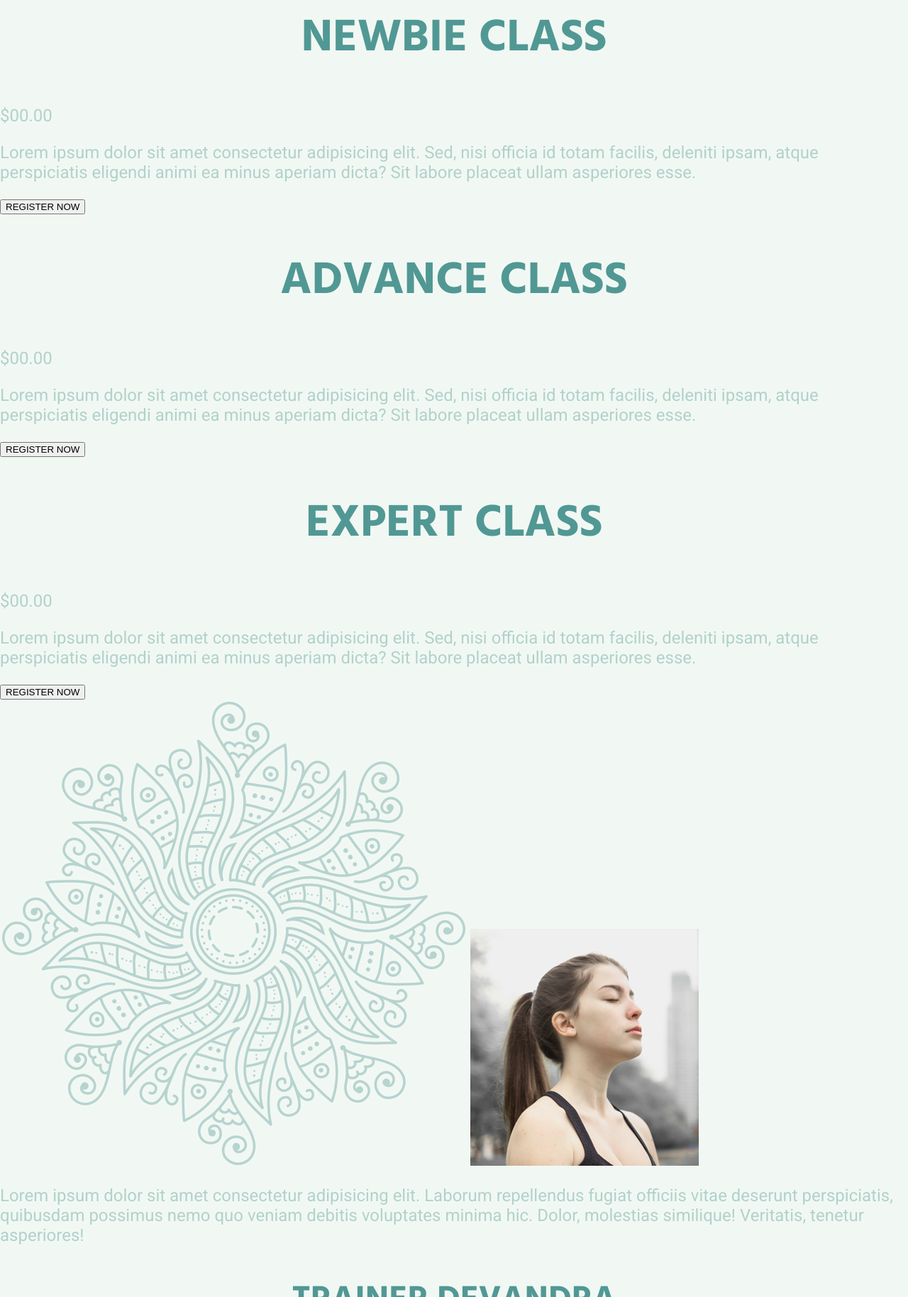
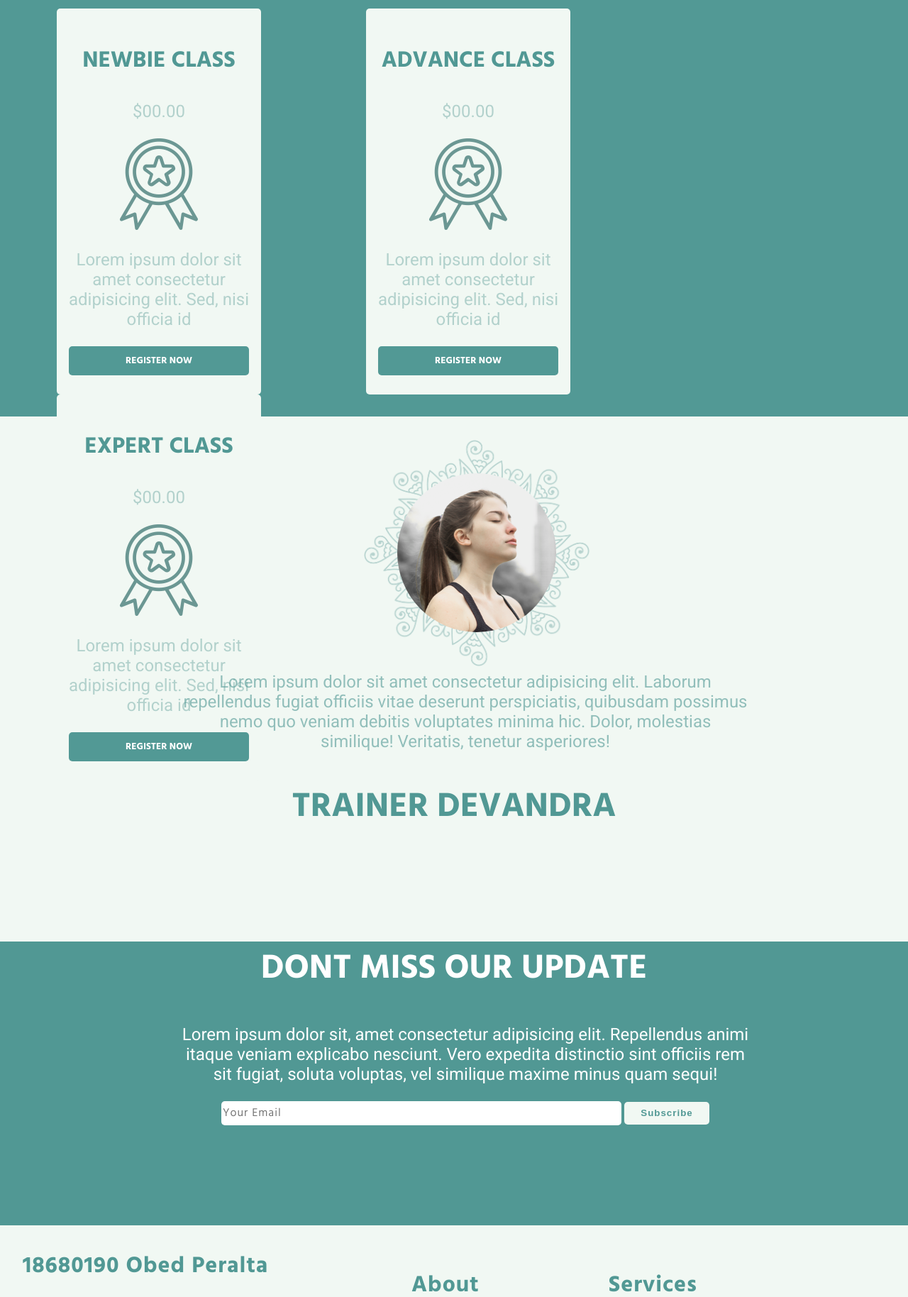
Before and after one commit to obed-peralta/web3, a plain HTML site: page index.html in a window 1280 px wide. Shown: the part 4370-6198 px from the top of the page at 71% size. Drawn offline with nearby package versions, Linux system fonts and the light colour scheme.

Commit message:
Ya quedo

```diff
--- a/index.html
+++ b/index.html
@@ -186,7 +186,7 @@
             <div class="section">
                 <div class="target">
                     <div class="title">
-                        <h2>OUR STATS</h2>
+                        <h2>Pricing</h2>
                     </div>
                     <div class="body">
                         <p>Lorem ipsum dolor sit amet consectetur adipisicing elit. Alias odio quo eum atque repellendus! Earum in fugit vitae a corporis quae necessitatibus eveniet sequi? Sequi repellat harum qui error eligendi!</p>
@@ -194,15 +194,16 @@
                 </div>
             </div>
         </div>
-        <div class="row">
+        <div class="row-2">
             <div class="section">
                 <div class="target">
                     <div class="title">
-                        <h1>NEWBIE CLASS</h1>
+                        <h3>NEWBIE CLASS</h1>
                         <p>$00.00</p>
                     </div>
                     <div class="body">
-                        <p>Lorem ipsum dolor sit amet consectetur adipisicing elit. Sed, nisi officia id totam facilis, deleniti ipsam, atque perspiciatis eligendi animi ea minus aperiam dicta? Sit labore placeat ullam asperiores esse.</p>
+                        <img src="iconos/award.png" alt="">
+                        <p>Lorem ipsum dolor sit amet consectetur adipisicing elit. Sed, nisi officia id</p>
                     </div>
                     <div class="footer">
                         <button>REGISTER NOW</button>
@@ -210,11 +211,12 @@
                 </div>
                 <div class="target">
                     <div class="title">
-                        <h1>ADVANCE CLASS</h1>
+                        <h3>ADVANCE CLASS</h1>
                         <p>$00.00</p>
                     </div>
                     <div class="body">
-                        <p>Lorem ipsum dolor sit amet consectetur adipisicing elit. Sed, nisi officia id totam facilis, deleniti ipsam, atque perspiciatis eligendi animi ea minus aperiam dicta? Sit labore placeat ullam asperiores esse.</p>
+                        <img src="iconos/award.png" alt="">
+                        <p>Lorem ipsum dolor sit amet consectetur adipisicing elit. Sed, nisi officia id</p>
                     </div>
                     <div class="footer">
                         <button>REGISTER NOW</button>
@@ -222,11 +224,12 @@
                 </div>
                 <div class="target">
                     <div class="title">
-                        <h1>EXPERT CLASS</h1>
+                        <h3>EXPERT CLASS</h1>
                         <p>$00.00</p>
                     </div>
                     <div class="body">
-                        <p>Lorem ipsum dolor sit amet consectetur adipisicing elit. Sed, nisi officia id totam facilis, deleniti ipsam, atque perspiciatis eligendi animi ea minus aperiam dicta? Sit labore placeat ullam asperiores esse.</p>
+                        <img src="iconos/award.png" alt="">
+                        <p>Lorem ipsum dolor sit amet consectetur adipisicing elit. Sed, nisi officia id</p>
                     </div>
                     <div class="footer">
                         <button>REGISTER NOW</button>
@@ -244,7 +247,7 @@
                 </div>
             </div>
         </div>
-        <div class="row">
+        <div class="row-2">
             <div class="section">
                 <div class="target">
                     <div class="body">
@@ -278,7 +281,7 @@
             <div class="row">
                 <div class="section">
                     <div class="target">
-                        <div class="title">Title Here</div>
+                        <div class="title">18680190 Obed Peralta</div>
                         <div class="body"><p>Lorem ipsum, dolor sit amet consectetur adipisicing elit. Corporis voluptatum quibusdam rerum vel dolorum architecto iure vero officia amet veritatis! Voluptas officiis quam sed quasi, doloremque repellat impedit fuga reprehenderit.</p></div>
                     </div>
                     <div class="target">
@@ -305,11 +308,14 @@
                             </ul>
                         </div>
                     </div>
-                    <div class="target">
+                    <div class="target" id="social">
                         <div class="title">Follow</div>
                         <div class="body">
                             <ul>
-                                <li>Facebook</li>
+                                <li><a target="blank" href="https://web.facebook.com/obed.peralta.rojas/"><i class="bi bi-facebook"></i> Facebook</a></li>
+                                <li><a target="blank" href="https://twitter.com/?lang=es"><i class="bi bi-twitter"></i> Twitter</a></li>
+                                <li><a target="blank" href="https://www.instagram.com/"><i class="bi bi-instagram"></i> Instagram</a></li>
+                                <li><a target="blank" href="#"><i class="bi bi-whatsapp"></i> Whatsapp</a></li>
                             </ul>
                         </div>
                     </div>
--- a/style.css
+++ b/style.css
@@ -1,5 +1,5 @@
 @import url('https://fonts.googleapis.com/css2?family=Hind:wght@400;700&family=Roboto:wght@100;300;400;700&display=swap');
-
+@import url("https://cdn.jsdelivr.net/npm/bootstrap-icons@1.4.0/font/bootstrap-icons.css");
 body{
     background-color: #f1f8f3;
     padding: 0px;
@@ -109,7 +109,11 @@ header nav li:hover{
     border-radius: 50%;
     position: absolute;
     z-index: -1;
-    margin-left: 6rem;
+    margin-left: 6rem; /* em y rem */
+    /*
+        1em = ~16px;
+        1rem = ~15-18px;
+    */
     margin-top: 6.7rem;
 }
 .container-1 .row .section{
@@ -295,7 +299,7 @@ header nav li:hover{
     background-color: #529995;
     border: none;
     padding: 10px 80px 10px 80px;
-
+    border-radius: 5px;
     font-family: 'Hind';
     font-weight: bold;
     text-align: center;
@@ -311,3 +315,178 @@ header nav li:hover{
     padding: 3rem;
     position: absolute;
 }
+
+/* container-6 */
+.container-6{
+    width: 100%;
+    height: 800px;
+    background-color: #529995;
+}
+.container-6 .row .section .target .title h2{
+    color: #FFF;
+}
+.container-6 .row .section .target .body > p{
+    text-align: center;
+    color: #FFF;
+    width: 50rem;
+    margin-left: 20%;
+}
+
+.container-6 .row-2 .section .target .body{
+    text-align: center;
+}
+
+.container-6 .row-2 .section .target .footer{
+    text-align: center;
+}
+.container-6 .row-2 .section .target .footer button{
+    color: #FFF;
+    background-color: #529995;
+    border: none;
+    padding: 10px 80px 10px 80px;
+    border-radius: 5px;
+    font-family: 'Hind';
+    font-weight: bold;
+    text-align: center;
+    margin-left: 0%;
+    cursor: pointer;
+}
+.container-6 .row-2 .section .target .footer button:hover{
+    color: #529995;
+    background-color: #FFF;
+    border: solid 0.1px #529995;
+}
+.container-6 .row-2 .section .target .title{
+    text-align: center;
+}
+
+.container-6 .row-2 .section .target{
+    display: inline-block;
+    width: 16rem;
+    height: 32rem;
+    border-radius: 5px;
+    background-color: #f1f8f3;
+    padding: 1rem;
+    margin-right: 6rem;
+    margin-left: 3rem;
+
+}
+.container-6 .row-2 .section{
+    margin-left: 2rem;
+}
+
+/* container-7 */
+.container-7{
+    width: 100%;
+    height: 700px;
+    background-color: transparent;
+}
+.container-7 .row .section .image{
+    width: 20rem;
+    height: 21rem;
+    margin-left: 32rem;
+}
+.container-7 .row .section .background-target{
+    position: relative;
+    width: 20rem;
+    height: 20rem;
+    margin-top: 2rem;
+    margin-left: 0%;
+}
+.container-7 .row .section .chica-yoga-target{
+    position: absolute;
+    width: 14rem;
+    height: 14rem;
+    border-radius: 50%;
+    margin-left: -17rem;
+    margin-top: 5rem;
+}
+.container-7 .row-2 .section .target .body >p{
+    width: 50rem;
+    text-align: center;
+    color: #529995;
+    opacity: 0.6;
+    margin-left: 20%;
+}
+
+/* .container-8 */
+.container-8{
+    width: 100%;
+    height: 400px;
+    background-color: #519894;
+}
+.container-8 .row .section .target h2{
+    color: #FFF;
+}
+.container-8 .row .section .body > p{
+    width: 50rem;
+    color: #FFF;
+    margin-left: 20%;
+    text-align: center;
+}
+.container-8 .row .section .footer{
+    width: 50rem;
+    margin-left: 20%;
+    text-align: center;
+}
+.container-8 .row .section .footer input{
+    width: 70%;
+    height: 2rem;
+    border-radius: 5px;
+    border: none;
+    font-size: 1rem;
+    font-family: 'Hind';
+    letter-spacing: 1px;
+}
+.container-8 .row .section .footer button{
+    width: 15%;
+    height: 2rem;
+    border: none;
+    border-radius: 5px;
+    background-color: #f1f8f3;
+    color: #519894;
+    font-weight: bold;
+    letter-spacing: 1px;
+    cursor: pointer;
+    display: inline;
+}
+.container-8 .row .section .footer button:hover{
+    background-color: #519894;
+    color: #f1f8f3;
+}
+
+/* .container-9 */
+.container-9{
+    width: 100%;
+    height: 400px;
+    background-color: transparent;
+}
+.container-9 .row .section .target{
+    display: inline-block;
+    padding: 2rem;
+}
+.container-9 .row .section .target .title{
+    font-family: 'Hind';
+    font-size: 2rem;
+    font-weight: bold;
+    letter-spacing: 1px;
+    color: #519894;
+}
+.container-9 .row .section .target .body > p{
+    width: 30rem;
+}
+.container-9 .row .section .target .body ul {
+    list-style: none;
+    font-family: 'Hind';
+    font-size: 1.2rem;
+    color: #519894;
+    opacity: 0.7;
+    letter-spacing: 1px;
+}
+.container-9 .row .section .target .body ul li{
+    margin-left: -20%;
+}
+#social .body ul li a{
+    text-decoration: none;
+    color: #519894;
+}
```
